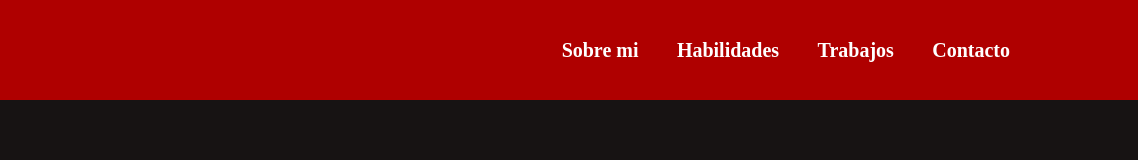
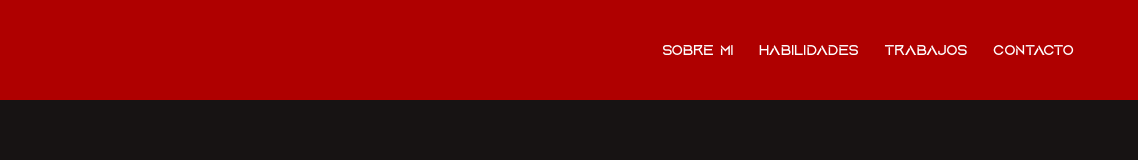
Before and after one commit to Leonardonunez634/LandingPage, a plain HTML site: page index.html in a window 1280 px wide. Shown: the full height of the page, 142-1280 px from the left. Drawn offline with Linux system fonts and the light colour scheme.

Commit message:
Mejoras
Se agrego Tipografia y Nombres de clases

```diff
--- a/css/style.css
+++ b/css/style.css
@@ -3,6 +3,14 @@
     --rojoColor : #AF0000;
     --negroColor: #171313;
     --blancoColor : #ffffff;
+
+    font-family: "AQUIRE" , 'Courier New';
+
+}
+
+@font-face {
+    font-family: "AQUIRE";
+    src: url(/Tipografia/aquire-maisfontes.7d73/aquire.otf);
 }
 
 *{
@@ -25,17 +33,18 @@ nav{
     background-color: var(--rojoColor);
     justify-content: space-between;
 }
-ul{
+nav .listaNav{
     display: flex;
-    gap: 3vw;
+    gap: 2vw;
     align-items: center;
-    margin-right: 10vw;
-    font-size: 20px;
-    font-weight: 900;
+    margin-right: 5vw;
+}
+ul li a{
+    font-size: 15px;
     color: var(--blancoColor);
 }
 
-nav img{
+nav .logoLeoDigital{
     width: 100px;
     margin-left: 3vw;
 }
--- a/index.html
+++ b/index.html
@@ -10,12 +10,12 @@
 <body>
     <header>
         <nav>
-            <img src="/img/Logo2.svg" alt="Logo Leonardo Digital Bussines">
-            <ul>
-                <li>Sobre mi</li>
-                <li>Habilidades</li>
-                <li>Trabajos</li>
-                <li>Contacto</li>
+            <img src="/img/Logo2.svg" alt="Logo Leonardo Digital Bussines" class="logoLeoDigital">
+            <ul class="listaNav">
+                <li><a>Sobre mi</a></li>
+                <li><a>Habilidades</a></li>
+                <li><a>Trabajos</a></li>
+                <li><a>Contacto</a></li>
             </ul>
         </nav>
     </header>
```
Also changed, not shown: Tipografia/aquire-maisfontes.7d73/aquire.otf (added).
